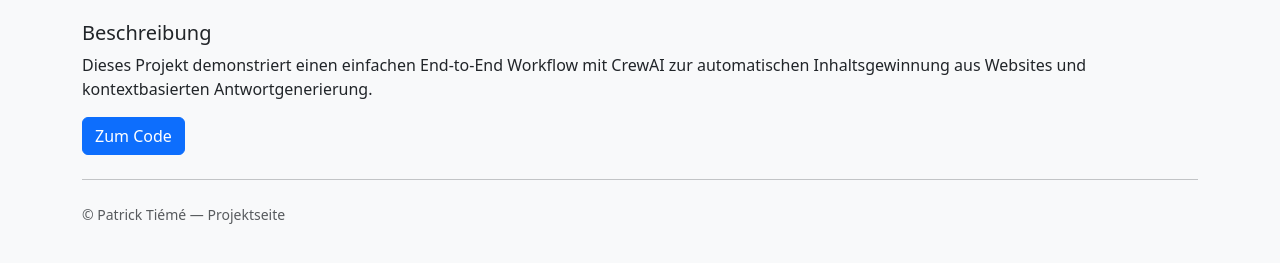
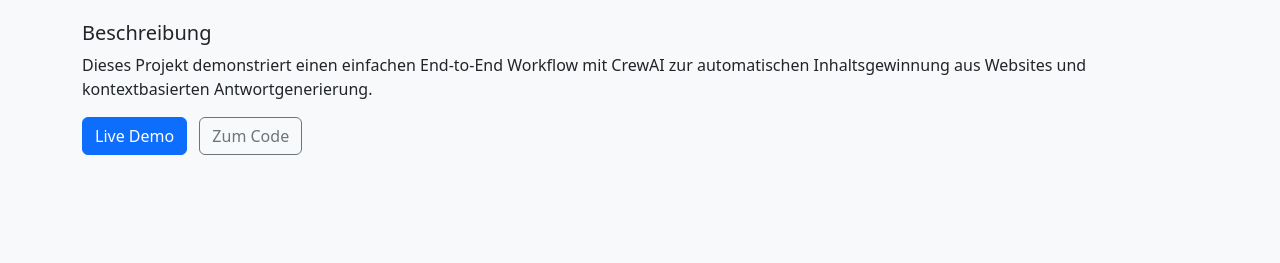
Before and after one commit to ptieme/crewai-web--recherche, a plain HTML site: page index.html in a window 1280 px wide. Shown: the part 145-408 px from the top of the page. Drawn offline with nearby package versions, Linux system fonts and the light colour scheme.

Commit message:
Update index.html

```diff
--- a/index.html
+++ b/index.html
@@ -14,12 +14,17 @@
     <h2 class="h5 mt-4">Beschreibung</h2>
     <p>Dieses Projekt demonstriert einen einfachen End-to-End Workflow mit CrewAI zur automatischen Inhaltsgewinnung aus Websites und kontextbasierten Antwortgenerierung.</p>
 
-    <p class="mt-3">
-      <a class="btn btn-primary me-2" href="https://ptieme.github.io/crewai-web--recherche/" target="_blank">Zum Code</a>
-    </p>
+   <p class="mt-3">
+      <!-- Live demo -->
+      <a class="btn btn-primary me-2"
+         href="https://piteme.github.io/crewai-web--recherche/"
+         target="_blank">Live Demo</a>
 
-    <hr class="my-4">
-    <p class="text-muted small">© Patrick Tiémé — Projektseite</p>
+      <!-- Code du dépôt -->
+      <a class="btn btn-outline-secondary"
+         href="https://github.com/piteme/crewai-web--recherche"
+         target="_blank">Zum Code</a>
+  </p>
   </main>
 </body>
 
```
